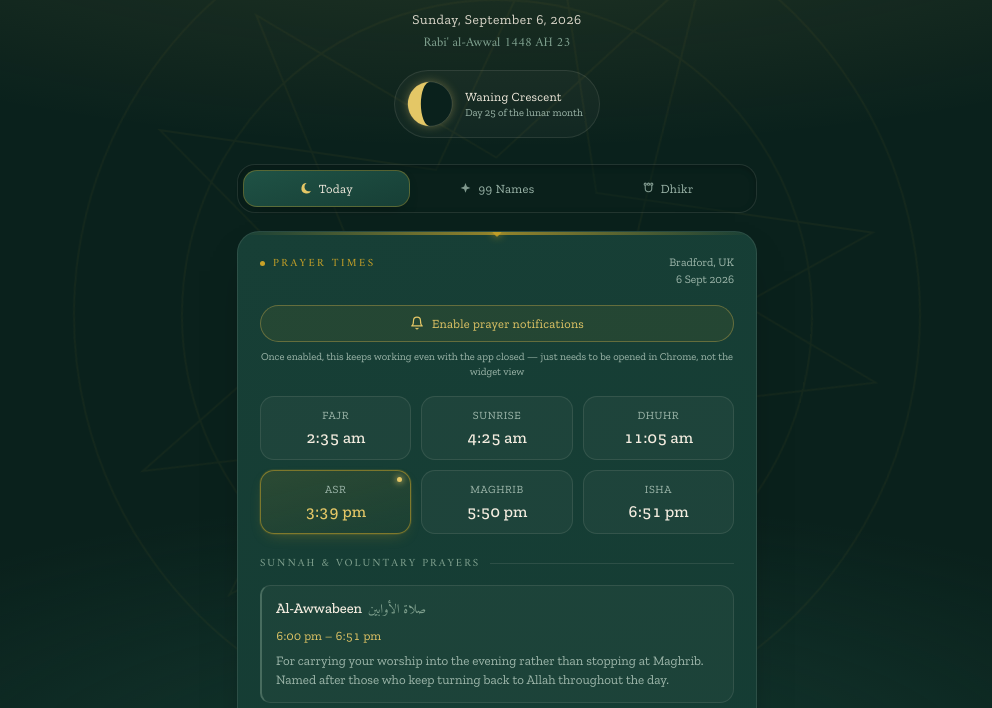
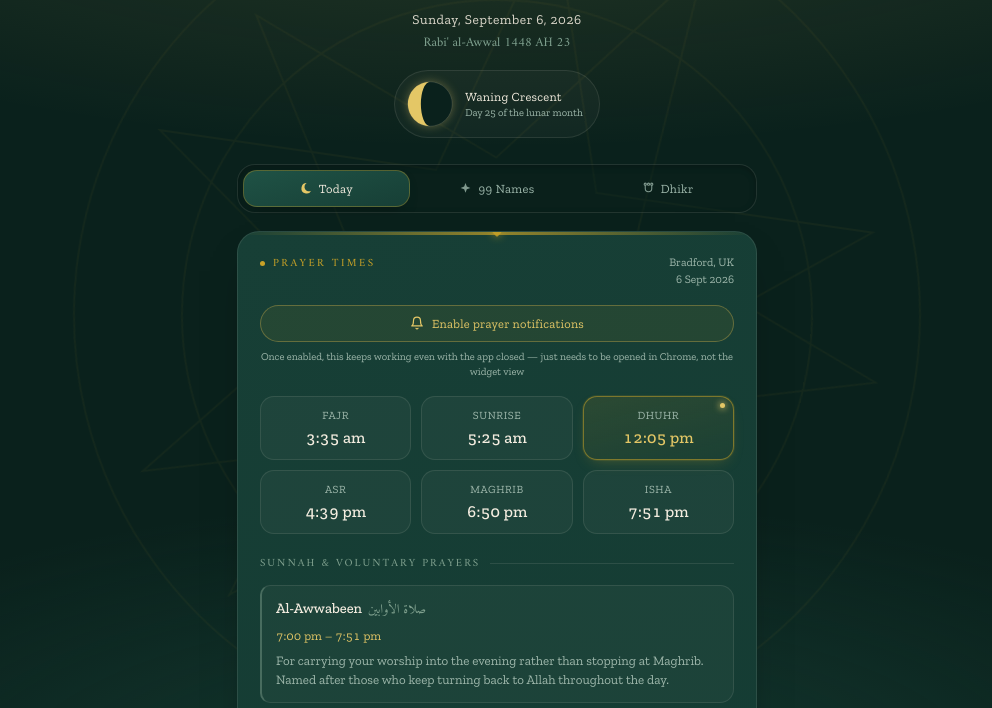
Before and after one commit to 19aadamk-svg/noor-app, a website: page index.html in a window 1280 px wide. Shown: the part 85-793 px from the top of the page, without its empty margins (143-1135 px from the left). Drawn offline with nearby package versions, Linux system fonts and the light colour scheme; a web font is replaced by a local one.

Commit message:
Add files via upload

```diff
--- a/index.html
+++ b/index.html
@@ -1332,20 +1332,16 @@
   }
 
   // Convert a local decimal-hours value (e.g. 19.75 = 7:45pm) on a given
-  // calendar date into the correct UTC instant for London time, handling
-  // BST/GMT automatically regardless of the viewing device's own timezone.
-  function hoursToDate(baseDate, decimalHours){
-    let h = Math.floor(decimalHours);
-    let m = Math.round((decimalHours - h) * 60);
-    if (m === 60){ m = 0; h += 1; }
-    h = ((h % 24) + 24) % 24;
+  // Converts a local London decimal-hours value into the correct UTC Date,
+  // using an already-known BST/GMT offset — pure arithmetic, no timezone
+  // database lookups (Date.UTC normalizes out-of-range hour values on its
+  // own, so this works correctly even right around midnight).
+  function hoursToDate(baseDate, decimalLocalHours, tzOffsetHours){
+    const utcDecimalHours = decimalLocalHours - tzOffsetHours;
+    const h = Math.floor(utcDecimalHours);
+    const m = Math.round((utcDecimalHours - h) * 60);
     const y = baseDate.getFullYear(), mo = baseDate.getMonth(), da = baseDate.getDate();
-    const guess = new Date(Date.UTC(y, mo, da, h, m));
-    const londonStr = guess.toLocaleString('en-US', { timeZone: TZ, hour12:false, year:'numeric',month:'2-digit',day:'2-digit',hour:'2-digit',minute:'2-digit' });
-    const [, tpart] = londonStr.split(', ');
-    const [lh, lmin] = tpart.split(':').map(Number);
-    const diffMinutes = (lh*60+lmin) - (h*60+m);
-    return new Date(guess.getTime() - diffMinutes*60000);
+    return new Date(Date.UTC(y, mo, da, h, m));
   }
 
   // Self-contained solar calculation — no external API involved, so there's
@@ -1379,9 +1375,27 @@
     const H = Math.acos(Math.max(-1, Math.min(1, cosH))) * 180 / Math.PI;
     return beforeNoon ? -H / 15.0 : H / 15.0;
   }
+  // Returns the correct UTC offset (in hours) for Europe/London on the given
+  // calendar date — pure date arithmetic, not a timezone database lookup.
+  // UK clocks go forward on the last Sunday in March at 01:00 UTC, and back
+  // on the last Sunday in October at 01:00 UTC. (An earlier version used
+  // toLocaleString with a timeZone option, which is reliable in browsers
+  // but turned out not to be reliable on every server environment.)
+  function londonOffsetHours(y, m, d){
+    function lastSunday(year, monthIndex){
+      const last = new Date(Date.UTC(year, monthIndex + 1, 0, 1, 0, 0));
+      last.setUTCDate(last.getUTCDate() - last.getUTCDay());
+      return last;
+    }
+    const check = new Date(Date.UTC(y, m - 1, d, 12, 0, 0));
+    const bstStart = lastSunday(y, 2);  // March
+    const bstEnd = lastSunday(y, 9);    // October
+    return (check >= bstStart && check < bstEnd) ? 1 : 0;
+  }
+
   // Returns decimal local hours for every prayer on the given calendar date.
   function computeDecimalTimes(forDate){
-    const tzOffsetHours = -forDate.getTimezoneOffset() / 60;
+    const tzOffsetHours = londonOffsetHours(forDate.getFullYear(), forDate.getMonth() + 1, forDate.getDate());
     const jd = julianDay(forDate.getFullYear(), forDate.getMonth() + 1, forDate.getDate(), 12);
     const { dec, EqT } = solarPosition(jd);
     const noonLocal = 12 - LON / 15.0 - EqT / 60.0 + tzOffsetHours;
@@ -1432,17 +1446,19 @@
 
       const d1 = computeDecimalTimes(today);
       const d2 = computeDecimalTimes(tomorrow);
+      const tz1 = londonOffsetHours(today.getFullYear(), today.getMonth() + 1, today.getDate());
+      const tz2 = londonOffsetHours(tomorrow.getFullYear(), tomorrow.getMonth() + 1, tomorrow.getDate());
 
       // Personal calculation rule (Hanbali): Fajr at 18°, Isha at 12°, Asr
       // using the Hanbali/standard shadow-length factor, with fixed manual
       // adjustments already folded into computeDecimalTimes() above.
-      const Fajr = hoursToDate(today, d1.Fajr);
-      const Sunrise = hoursToDate(today, d1.Sunrise);
-      const Dhuhr = hoursToDate(today, d1.Dhuhr);
-      const Asr = hoursToDate(today, d1.Asr);
-      const Maghrib = hoursToDate(today, d1.Maghrib);
-      const Isha = hoursToDate(today, d1.Isha);
-      const FajrTomorrow = hoursToDate(tomorrow, d2.Fajr);
+      const Fajr = hoursToDate(today, d1.Fajr, tz1);
+      const Sunrise = hoursToDate(today, d1.Sunrise, tz1);
+      const Dhuhr = hoursToDate(today, d1.Dhuhr, tz1);
+      const Asr = hoursToDate(today, d1.Asr, tz1);
+      const Maghrib = hoursToDate(today, d1.Maghrib, tz1);
+      const Isha = hoursToDate(today, d1.Isha, tz1);
+      const FajrTomorrow = hoursToDate(tomorrow, d2.Fajr, tz2);
 
       // Determine current/next fard for a subtle highlight
       const now = new Date();
```
